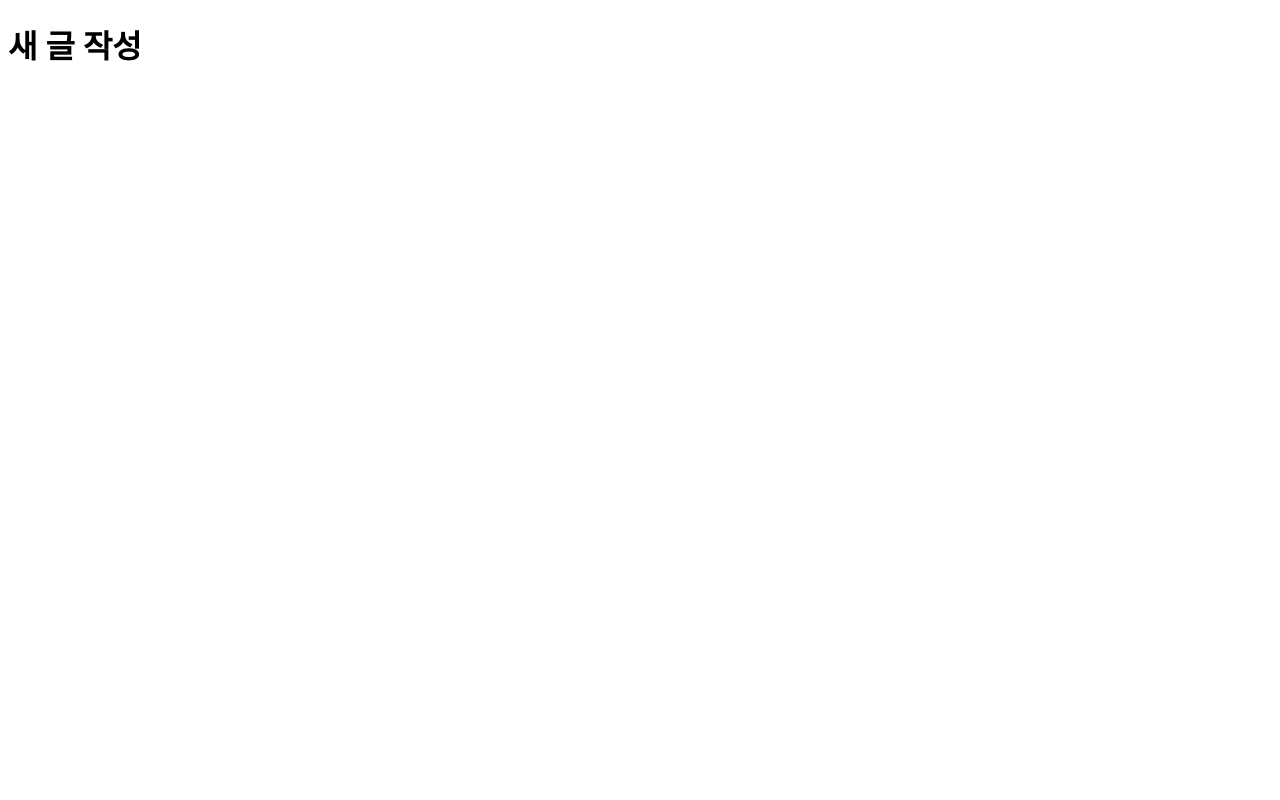
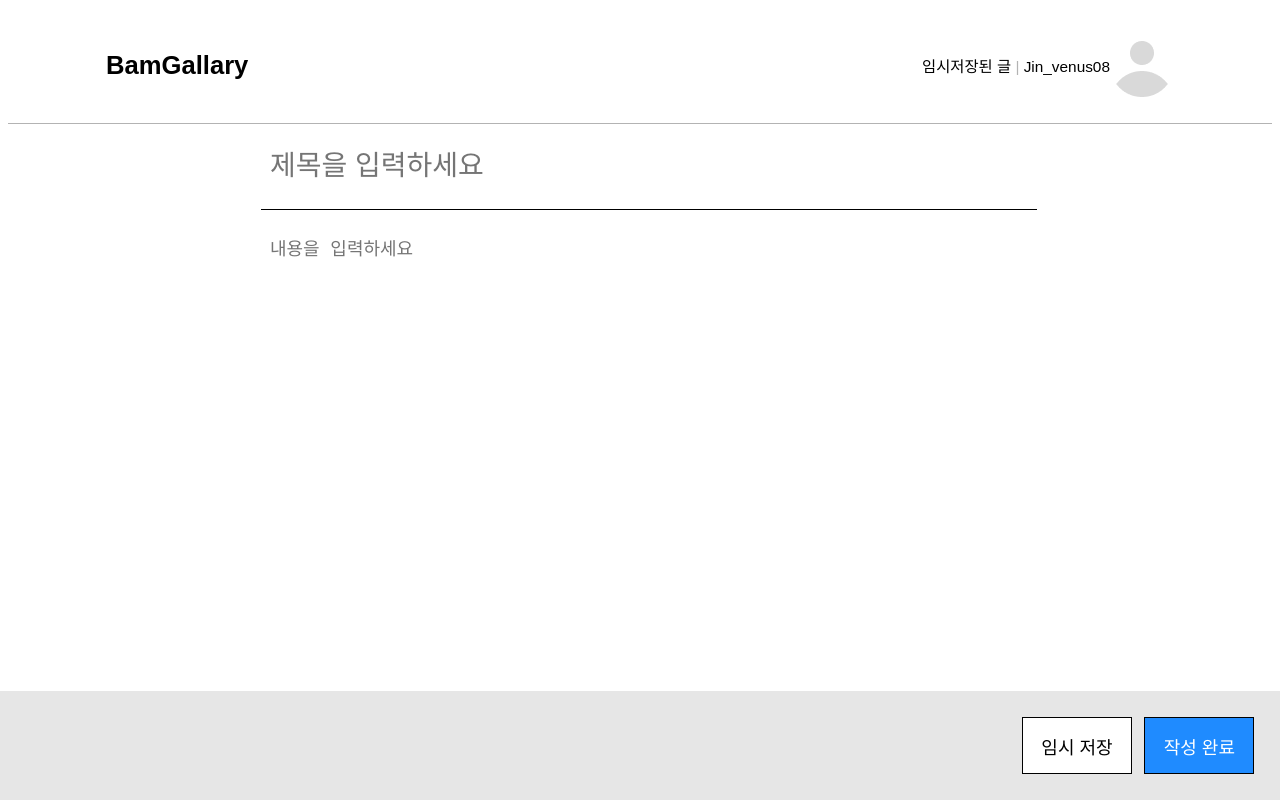
Before and after one commit to gomdoliro2/f_e-repository, a React (Create React App) app in the folder gomdorilo/: page /new-post in a window 1280 px wide. Built offline with nearby package versions, Linux system fonts and the light colour scheme.

Commit message:
ADD :: 글 작성 페이지

```diff
--- a/gomdorilo/src/App.css
+++ b/gomdorilo/src/App.css
@@ -1,3 +1,7 @@
+body {
+    font-family: Nanum Gothic Coding, sans-serif;
+}
+
 .container {
     width: 100%;
     margin: 0 auto;
@@ -17,6 +21,7 @@
     font-size: 2vw;
     font-weight: bold;
     padding-left: 6%;
+    font-family: Arial, sans-serif;
 }
 
 .search {
@@ -123,7 +128,6 @@ span {
     background-color: #000;
 }
 
-
 .line {
     width: 64.6%;
     height: 1%;
@@ -159,3 +163,60 @@ span {
 .date-column {
     color: #999;
 }
+
+.post-form {
+  display: flex;
+  flex-direction: column;
+  width: 60%;
+  margin: 0 auto;
+  padding-bottom: 10%;
+}
+
+.title-input {
+  width: 100%;
+  height: 40px;
+  border: none;
+  border-bottom: 1px solid #000;
+  padding: 1.2%;
+  padding-top: 3%;
+  padding-bottom: 3%;
+  font-size: 28px;
+  margin-bottom: 2%;
+}
+
+.textarea {
+  width: 100%;
+  height: 300px;
+  padding: 1.2%;
+  font-size: 18px;
+  border: none;
+  resize: none;
+  outline: none;
+}
+
+.button-group {
+  position: absolute;
+  bottom: 0;
+  left: 0;
+  right: 0;
+  display: flex;
+  justify-content: flex-end;
+  align-items: center;
+  width: 96%;
+  padding: 2%;
+  background-color: #E6E6E6;
+}
+
+.save, .complete {
+  padding: 1.2% 1.5%;
+  margin-left: 1%;
+  border: 1px solid #000;
+  font-size: 18px;
+  cursor: pointer;
+  background-color: #fff;
+}
+
+.complete {
+  background-color: #1F8BFF;
+  color: white;
+}
--- a/gomdorilo/src/components/CreatePost.js
+++ b/gomdorilo/src/components/CreatePost.js
@@ -1,11 +1,52 @@
-import React from 'react';
+import React, { useState } from 'react';
+import picture2 from '../img/frame.png';
 
-const CreatePost = () => {
+const Header = ({ username, setSearchTerm, toggleMenu }) => {
+    const [title, setTitle] = useState('');
+    const [content, setContent] = useState('');
+
+    const handleSaveDraft = () => {
+        console.log('임시 저장:', { title, content });
+    };
+
+    const handleCompletePost = () => {
+        console.log('작성 완료:', { title, content });
+    };
+
     return (
-        <div>
-            <h1>새 글 작성</h1>
-        </div>
+        <>
+            <div className="header">
+                <div className="logo">
+                    <p>BamGallary</p>
+                </div>
+                <div className="search">
+                    <input
+                        id="search-bar"
+                        type="text"
+                        placeholder="검색어를 입력하세요"
+                        onChange={e => setSearchTerm(e.target.value)}
+                        style={{ opacity: 0 }}
+                    />
+                </div>
+                <div className="mypost" onClick={toggleMenu}>
+                    <p>임시저장된 글 <span> | </span> Jin_venus08</p>
+                    <img src={picture2} alt="face-symbol" className="face-icon" />
+                </div>
+            </div>
+            <div className="post-form">
+                <input type="text" placeholder="제목을 입력하세요" value={title}
+                    onChange={(e) => setTitle(e.target.value)}
+                    className="title-input" />
+                <textarea placeholder="내용을 입력하세요" value={content}
+                    onChange={(e) => setContent(e.target.value)}
+                    className="textarea" />
+            </div>
+            <div className="button-group">
+                    <button className="save" onClick={handleSaveDraft}>임시 저장</button>
+                    <button className="complete" onClick={handleCompletePost}>작성 완료</button>
+                </div>
+        </>
     );
 };
 
-export default CreatePost;
+export default Header;
```
Lines whose indentation alone changed are shown as unchanged.
